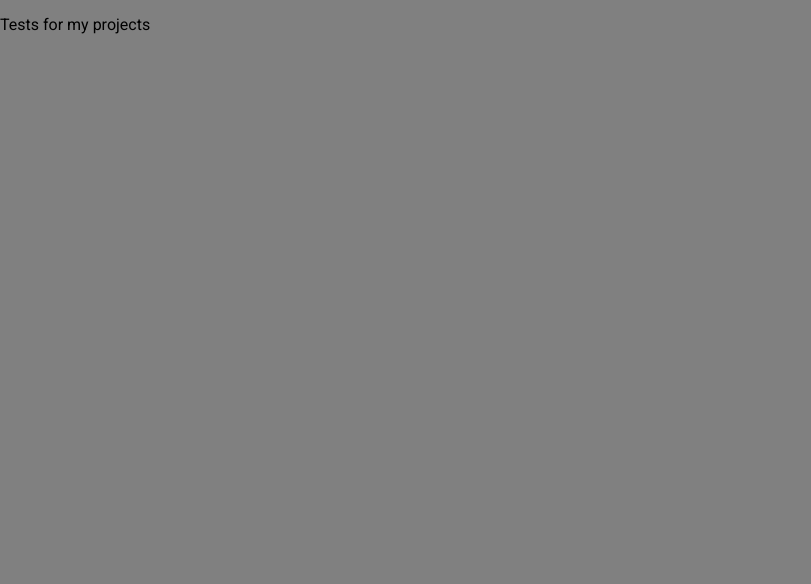
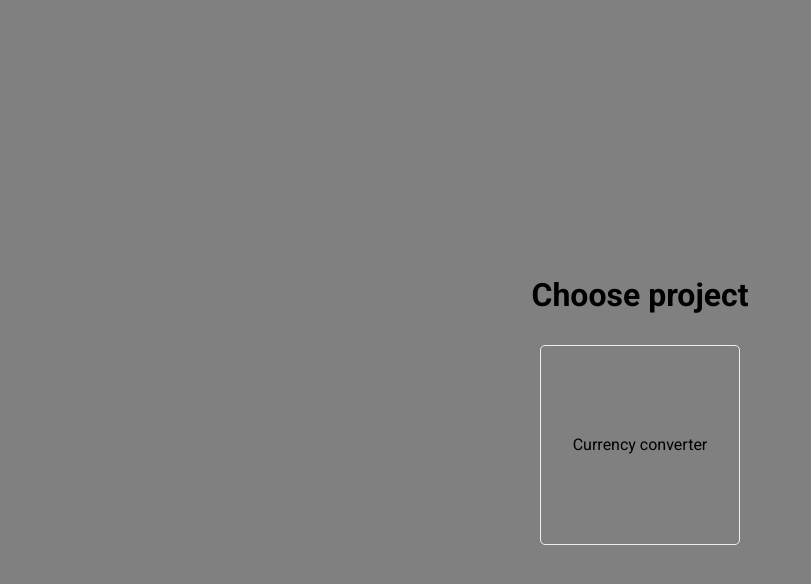
Before and after one commit to RadekJelen/tests-for-projects, a React (Create React App) app: page / in a window 1280 px wide. Shown: the top 584 px of the page, without its empty margins (0-811 px from the left). Built offline with nearby package versions, Linux system fonts and the light colour scheme.

Commit message:
Create main page with project tiles

```diff
--- a/src/App.js
+++ b/src/App.js
@@ -1,6 +1,13 @@
+import './app.css';
+
 function App() {
   return (
-    <p>Tests for my projects</p>
+    <main className='main'>
+      <h1>Choose project</h1>
+      <div className='tile'>
+        <span className='tile__name'>Currency converter</span>
+      </div>
+    </main>
   );
 }
 
--- /dev/null
+++ b/src/app.css
@@ -0,0 +1,20 @@
+.main {
+  height: 100vh;
+  display: flex;
+  flex-direction: column;
+  align-items: center;
+  justify-content: center;
+  row-gap: 10px;
+}
+
+.tile {
+  min-height: 200px;
+  min-width: 200px;
+  padding: 10px;
+  display: flex;
+  align-items: center;
+  justify-content: center;
+  border: 1px solid #eee;
+  border-radius: 5px;
+  cursor: pointer;
+}
```
